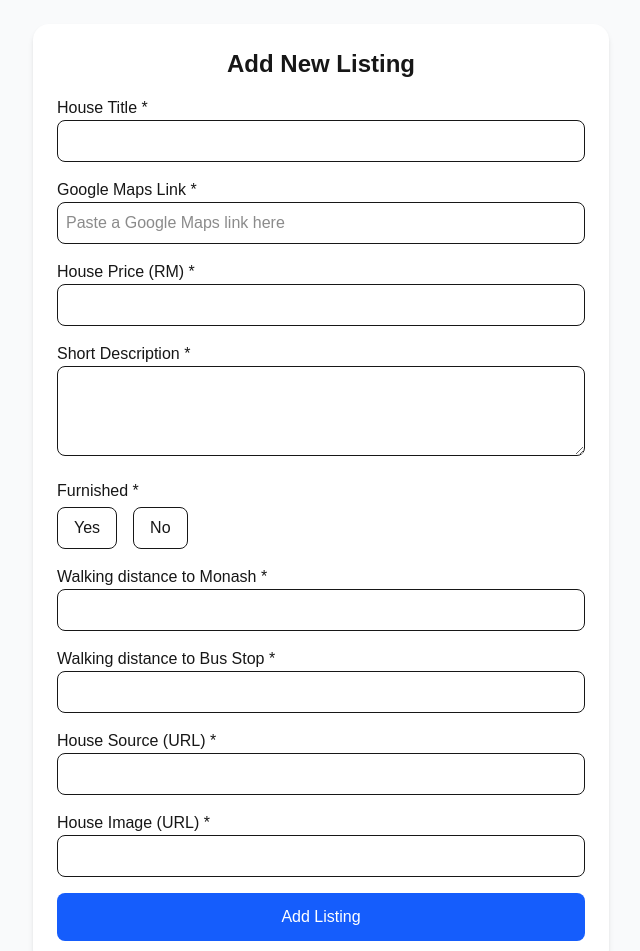
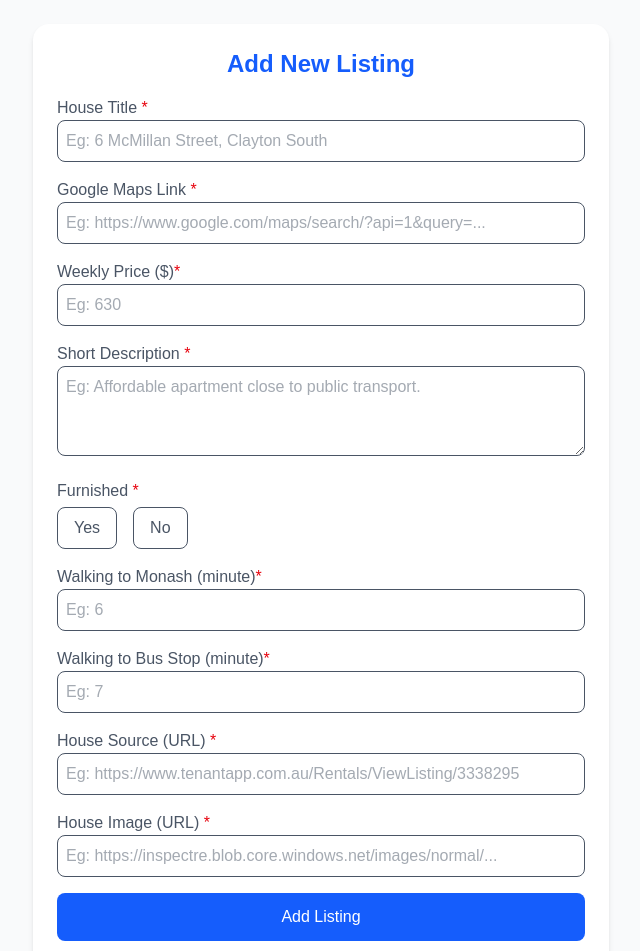
Before and after one commit to khilfi05/house-finding-project, a Next.js app: page /add in a window 1280 px wide. Shown: the top 951 px of the page, without its empty margins (319-959 px from the left). Built offline with nearby package versions, Linux system fonts and the light colour scheme.

Commit message:
Done all

```diff
--- a/app/add/page.tsx
+++ b/app/add/page.tsx
@@ -3,7 +3,7 @@
 import { useState } from "react";
 import { useRouter } from "next/navigation";
 import toast, { Toaster } from "react-hot-toast";
-import { Double } from "mongodb";
+import Link from "next/link";
 
 export default function AddListingPage() {
   const router = useRouter();
@@ -20,6 +20,7 @@ export default function AddListingPage() {
     latitude: "",
     longitude: "",
   });
+  const [submitButton, setSubmitButton] = useState(false);
 
   const handleChange = (e: React.ChangeEvent<HTMLInputElement | HTMLTextAreaElement>) => {
     setForm({ ...form, [e.target.name]: e.target.value });
@@ -27,23 +28,41 @@ export default function AddListingPage() {
 
   const extractLatLon = (link: string) => {
     try {
-      const match = link.match(/@(-?\d+\.\d+),(-?\d+\.\d+)/);
-      if (match) {
-        return { lat: match[1], lon: match[2] };
+      // Match formats:
+      // 1️⃣ @-37.9110995,145.1366624
+      // 2️⃣ center=-37.93252182,145.1267395
+      // 3️⃣ query=lat,lon (some shared links use this)
+      const regexes = [
+        /@(-?\d+\.\d+),(-?\d+\.\d+)/,              // @lat,lon
+        /center=(-?\d+\.\d+),(-?\d+\.\d+)/,        // center=lat,lon
+        /query=(-?\d+\.\d+),(-?\d+\.\d+)/          // query=lat,lon
+      ];
+
+      for (const regex of regexes) {
+        const match = link.match(regex);
+        if (match) {
+          return { lat: match[1], lon: match[2] };
+        }
       }
+
+      console.warn("No coordinates found in link:", link);
     } catch (err) {
-      console.error("Invalid link");
+      console.error("Invalid link:", err);
     }
+
     return null;
   };
 
+
   const handleSubmit = async (e: React.FormEvent) => {
     e.preventDefault();
+    setSubmitButton(true);
 
     // Extract lat/lon
     const coords = extractLatLon(form.mapLink);
     if (!coords) {
       toast.error("Invalid Google Maps link. Please check the URL format.");
+      setSubmitButton(false)
       return;
     }
 
@@ -62,6 +81,7 @@ export default function AddListingPage() {
     for (const field of requiredFields) {
       if (!form[field as keyof typeof form]) {
         toast.error(`Please fill in ${field}`);
+        setSubmitButton(false)
         return;
       }
     }
@@ -91,46 +111,50 @@ export default function AddListingPage() {
         setTimeout(() => router.push("/"), 1500);
       } else {
         toast.error("Failed to add listing.");
+        setSubmitButton(false)
       }
     } catch (err) {
       toast.error("Something went wrong!");
+      setSubmitButton(false)
     }
+
   };
 
   return (
-    <div className="min-h-screen bg-gray-50 p-6">
+    <div className="min-h-screen bg-gray-50 p-6 text-gray-600">
       <Toaster />
       <div className="max-w-xl mx-auto bg-white rounded-2xl shadow-md p-6">
-        <h1 className="text-2xl font-semibold mb-4 text-center">Add New Listing</h1>
+        <h1 className="text-2xl font-semibold mb-4 text-center text-blue-600">Add New Listing</h1>
         <form onSubmit={handleSubmit} className="space-y-4">
           {/* Title */}
           <div>
-            <label className="block font-medium">House Title *</label>
+            <label className="block font-medium">House Title <label className="text-red-600">*</label></label>
             <input
               name="title"
               value={form.title}
               onChange={handleChange}
               className="w-full p-2 border rounded-lg"
+              placeholder="Eg: 6 McMillan Street, Clayton South"
               required
             />
           </div>
 
           {/* Map Link */}
           <div>
-            <label className="block font-medium">Google Maps Link *</label>
+            <label className="block font-medium">Google Maps Link <label className="text-red-600">*</label></label>
             <input
               name="mapLink"
               value={form.mapLink}
               onChange={handleChange}
               className="w-full p-2 border rounded-lg"
               required
-              placeholder="Paste a Google Maps link here"
+              placeholder="Eg: https://www.google.com/maps/search/?api=1&query=..."
             />
           </div>
 
           {/* Price */}
           <div>
-            <label className="block font-medium">House Price (RM) *</label>
+            <label className="block font-medium">Weekly Price ($)<label className="text-red-600">*</label></label>
             <input
               type="number"
               name="price"
@@ -138,32 +162,34 @@ export default function AddListingPage() {
               onChange={handleChange}
               className="w-full p-2 border rounded-lg"
               min="0"
+              placeholder="Eg: 630"
               required
             />
           </div>
 
           {/* Description */}
           <div>
-            <label className="block font-medium">Short Description *</label>
+            <label className="block font-medium">Short Description <label className="text-red-600">*</label></label>
             <textarea
               name="description"
               value={form.description}
               onChange={handleChange}
               className="w-full p-2 border rounded-lg"
               rows={3}
+              placeholder="Eg: Affordable apartment close to public transport."
               required
             />
           </div>
 
           {/* Furnished */}
           <div>
-            <label className="block font-medium">Furnished *</label>
+            <label className="block font-medium">Furnished <label className="text-red-600">*</label></label>
             <div className="flex gap-4 mt-1">
               <button
                 type="button"
                 onClick={() => setForm({ ...form, furnished: "yes" })}
-                className={`px-4 py-2 rounded-lg border ${
-                  form.furnished === "yes" ? "bg-green-500 text-white" : ""
+                className={`px-4 py-2 rounded-lg border hover:bg-gray-200 ${
+                  form.furnished === "yes" ? "bg-green-500 text-white hover:bg-green-600" : ""
                 }`}
               >
                 Yes
@@ -171,8 +197,8 @@ export default function AddListingPage() {
               <button
                 type="button"
                 onClick={() => setForm({ ...form, furnished: "no" })}
-                className={`px-4 py-2 rounded-lg border ${
-                  form.furnished === "no" ? "bg-red-500 text-white" : ""
+                className={`px-4 py-2 rounded-lg border hover:bg-gray-200 ${
+                  form.furnished === "no" ? "bg-red-500 text-white hover:bg-red-600" : ""
                 }`}
               >
                 No
@@ -182,48 +208,52 @@ export default function AddListingPage() {
 
           {/* Distances */}
           <div>
-            <label className="block font-medium">Walking distance to Monash *</label>
+            <label className="block font-medium">Walking to Monash (minute)<label className="text-red-600">*</label></label>
             <input
               name="walkingToMonash"
               value={form.walkingToMonash}
               onChange={handleChange}
               className="w-full p-2 border rounded-lg"
+              placeholder="Eg: 6"
               required
             />
           </div>
 
           <div>
-            <label className="block font-medium">Walking distance to Bus Stop *</label>
+            <label className="block font-medium">Walking to Bus Stop (minute)<label className="text-red-600">*</label></label>
             <input
               name="walkingToBusStop"
               value={form.walkingToBusStop}
               onChange={handleChange}
               className="w-full p-2 border rounded-lg"
+              placeholder="Eg: 7"
               required
             />
           </div>
 
           {/* URLs */}
           <div>
-            <label className="block font-medium">House Source (URL) *</label>
+            <label className="block font-medium">House Source (URL) <label className="text-red-600">*</label></label>
             <input
               type="url"
               name="sourceURL"
               value={form.sourceURL}
               onChange={handleChange}
               className="w-full p-2 border rounded-lg"
+              placeholder="Eg: https://www.tenantapp.com.au/Rentals/ViewListing/3338295"
               required
             />
           </div>
 
           <div>
-            <label className="block font-medium">House Image (URL) *</label>
+            <label className="block font-medium">House Image (URL) <label className="text-red-600">*</label></label>
             <input
               type="url"
               name="imageURL"
               value={form.imageURL}
               onChange={handleChange}
               className="w-full p-2 border rounded-lg"
+              placeholder="Eg: https://inspectre.blob.core.windows.net/images/normal/..."
               required
             />
           </div>
@@ -231,10 +261,20 @@ export default function AddListingPage() {
           {/* Submit */}
           <button
             type="submit"
-            className="w-full bg-blue-600 text-white p-3 rounded-lg font-medium hover:bg-blue-700 transition"
+            className={submitButton? "w-full bg-gray-300 text-gray-600 p-3 rounded-lg font-medium transition" : "w-full bg-blue-600 text-white p-3 rounded-lg font-medium hover:bg-blue-700 transition"}
+            disabled={submitButton}
           >
             Add Listing
           </button>
+
+          <Link href="/">
+            <button
+              type="button"
+              className="w-full p-3 rounded-lg font-medium hover:text-gray-950 border-1 border-gray-600 hover:bg-gray-100 transition"
+            >
+              Back to Map
+            </button>
+          </Link>
         </form>
       </div>
     </div>
--- a/app/components/Map.tsx
+++ b/app/components/Map.tsx
@@ -3,6 +3,7 @@
 import { MapContainer, TileLayer, Marker, Popup } from "react-leaflet";
 import { useEffect, useState } from "react";
 import L from "leaflet";
+import Listing from "../models/Listing";
 
 // Fix missing marker icons
 import iconUrl from "leaflet/dist/images/marker-icon.png";
@@ -36,14 +37,14 @@ export default function MapComponent() {
         attribution='© <a href="https://www.openstreetmap.org/">OpenStreetMap</a> contributors'
         url="https://{s}.tile.openstreetmap.org/{z}/{x}/{y}.png"
       />
-      {listings.map((house, i) => (
+      {listings.map((house: Listing, i) => (
         <Marker key={i} position={[house.lat, house.lon]}>
             <Popup>
             <div className="popup-content">
                 {/* Image (only render if exists) */}
-                {house?.image ? (
+                {house?.imageURL ? (
                 <img
-                    src={house.image}
+                    src={house.imageURL}
                     alt={house.title || "Listing image"}
                     className="w-full h-32 object-cover rounded-md mb-2"
                 />
@@ -76,11 +77,11 @@ export default function MapComponent() {
                 </div>
                 <div>
                     <strong>To Monash:</strong>{" "}
-                    {house?.walkToMonash != null ? `${house.walkToMonash} mins` : "N/A"}
+                    {house?.walkingToMonash != null ? `${house.walkingToMonash} mins` : "N/A"}
                 </div>
                 <div>
                     <strong>To Bus Stop:</strong>{" "}
-                    {house?.walkToBusStop != null ? `${house.walkToBusStop} mins` : "N/A"}
+                    {house?.walkingToBusStop != null ? `${house.walkingToBusStop} mins` : "N/A"}
                 </div>
                 </div>
 
--- /dev/null
+++ b/app/models/Listing.ts
@@ -0,0 +1,15 @@
+interface Listing {
+    _id: string
+    title: string
+    price: number
+    description: string
+    furnished: boolean
+    walkingToMonash: number
+    walkingToBusStop: number
+    sourceURL: string
+    imageURL: string
+    lat: number
+    lon: number
+};
+
+export default Listing
--- a/app/page.tsx
+++ b/app/page.tsx
@@ -41,7 +41,7 @@ export default function HomePage() {
         href="/add"
         className="absolute bottom-6 right-6 z-[1000] bg-blue-600 text-white px-5 py-3 rounded-full shadow-lg hover:bg-blue-700 transition-all duration-200"
       >
-        ➕ Add Listing
+        + Contribute
       </Link>
     </div>
   );
```
Also changed, not shown: app/components/MapComponent.tsx (+20 -12 lines), app/components/Sidebar.tsx (+10 -9 lines).
